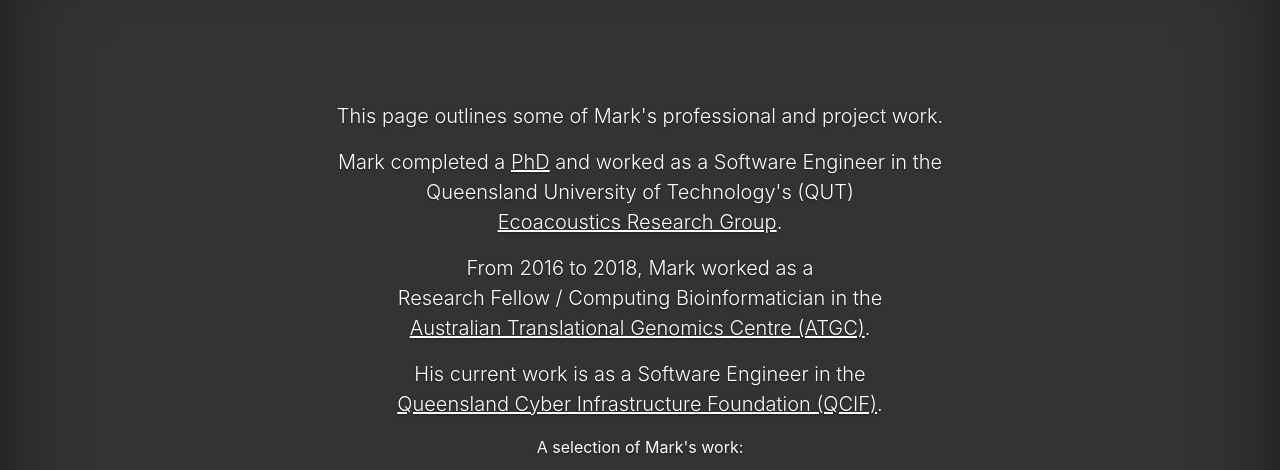
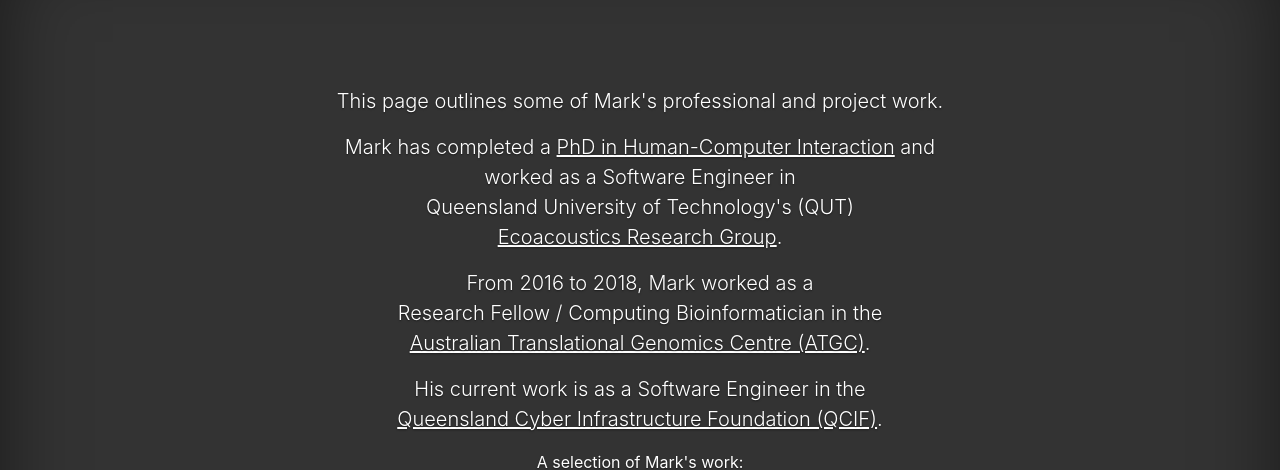
Before and after one commit to anotherbyte-net/anotherbyte-net.github.io, a plain HTML site: page index.html in a window 1280 px wide. Shown: the part 53-523 px from the top of the page. Drawn offline with nearby package versions, Linux system fonts and the light colour scheme.

Commit message:
Added QUT ePrints link

```diff
--- a/index.html
+++ b/index.html
@@ -184,10 +184,11 @@
             This page outlines some of Mark's professional and project work.
         </p>
         <p class="lead">
-            Mark completed a <a href="https://research.ecosounds.org/people/people.html">PhD</a>
-            and worked as a Software Engineer in the
+            Mark has completed a
+            <a href="https://eprints.qut.edu.au/view/person/Cottman-Fields,_Mark.html">PhD in Human-Computer Interaction</a>
+            and worked as a Software Engineer in
             <br>Queensland University of Technology's (QUT)
-            <br><a href="https://www.ecosounds.org/">Ecoacoustics Research Group</a>.
+            <br><a href="https://research.ecosounds.org/people/people.html">Ecoacoustics Research Group</a>.
         </p>
         <p class="lead">
             From 2016 to 2018, Mark worked as a
```
